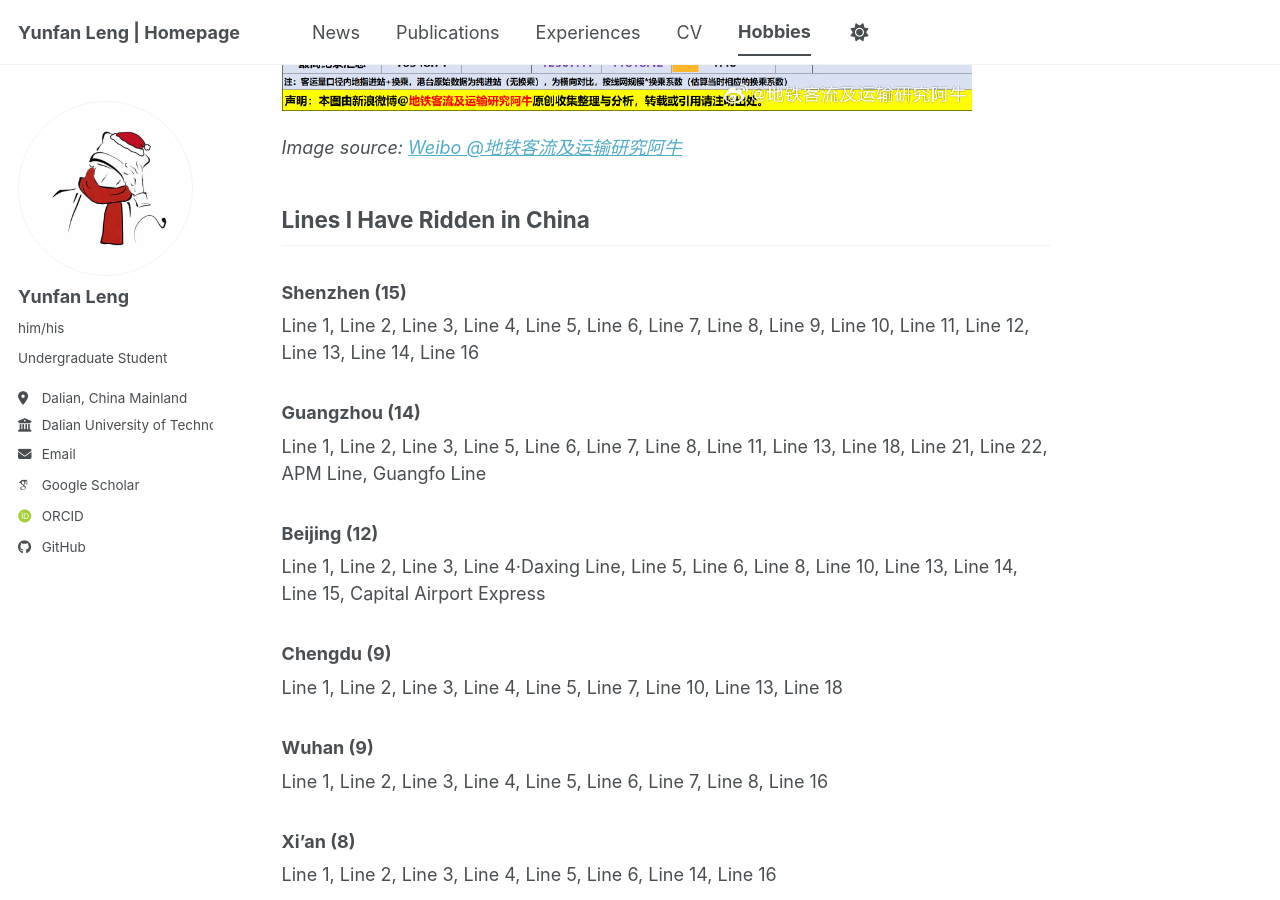
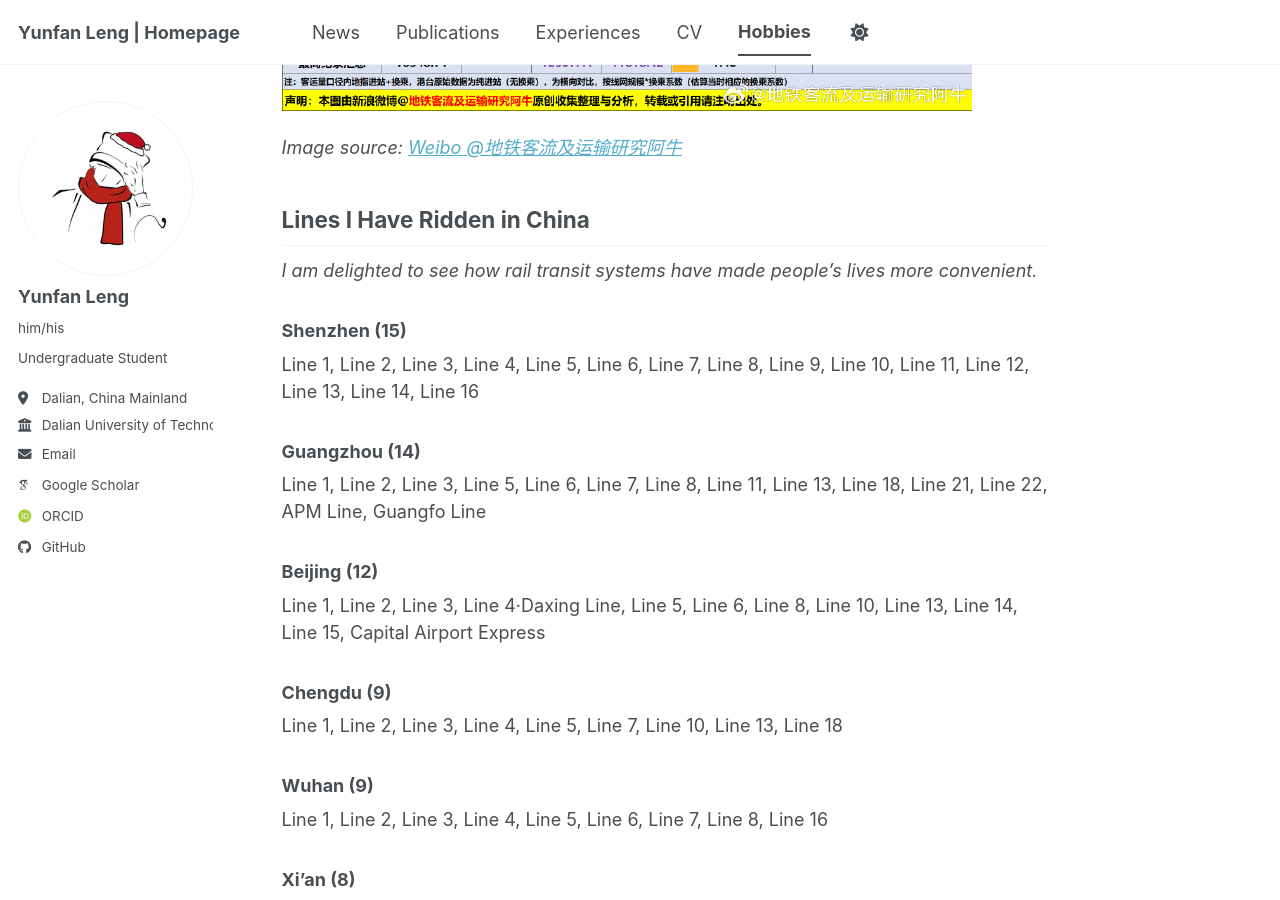
Before and after one commit to WENJIN6666/wenjin6666.github.io, a Jekyll site: the page built from _hobbies/urban-rail-transit.md, in a window 1280 px wide and 900 px high, scrolled down 1561 px. Built offline with Jekyll 4.4.1, drawn with Linux system fonts in a browser that asks for light colours; some web fonts are replaced; a script bundle is joined from its source files by our own code; library files that are not in the unit come from our copies.

Commit message:
Add subtitle to Lines I Have Ridden section

```diff
--- a/_hobbies/urban-rail-transit.md
+++ b/_hobbies/urban-rail-transit.md
@@ -14,6 +14,8 @@ I am an urban rail transit enthusiast with a long-standing interest in studying
 *Image source: [Weibo @地铁客流及运输研究阿牛](https://weibo.com/1005052728041997?profile_ftype=1)*
 
 ## Lines I Have Ridden in China
+
+*I am delighted to see how rail transit systems have made people's lives more convenient.*
 
 ### Shenzhen (15)
 Line 1, Line 2, Line 3, Line 4, Line 5, Line 6, Line 7, Line 8, Line 9, Line 10, Line 11, Line 12, Line 13, Line 14, Line 16
```
Also changed, not shown: 1 other file.
